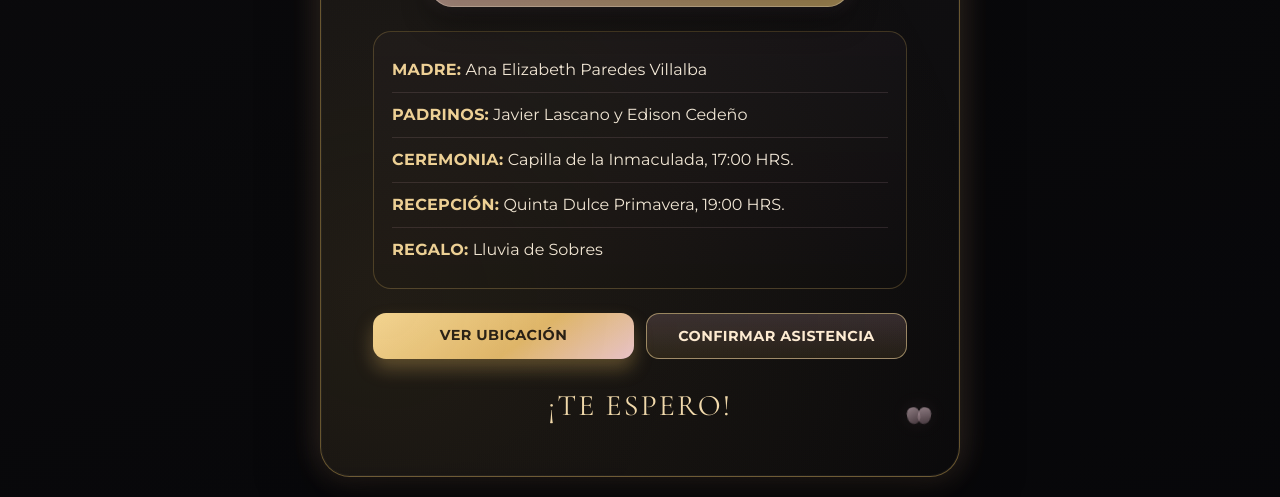
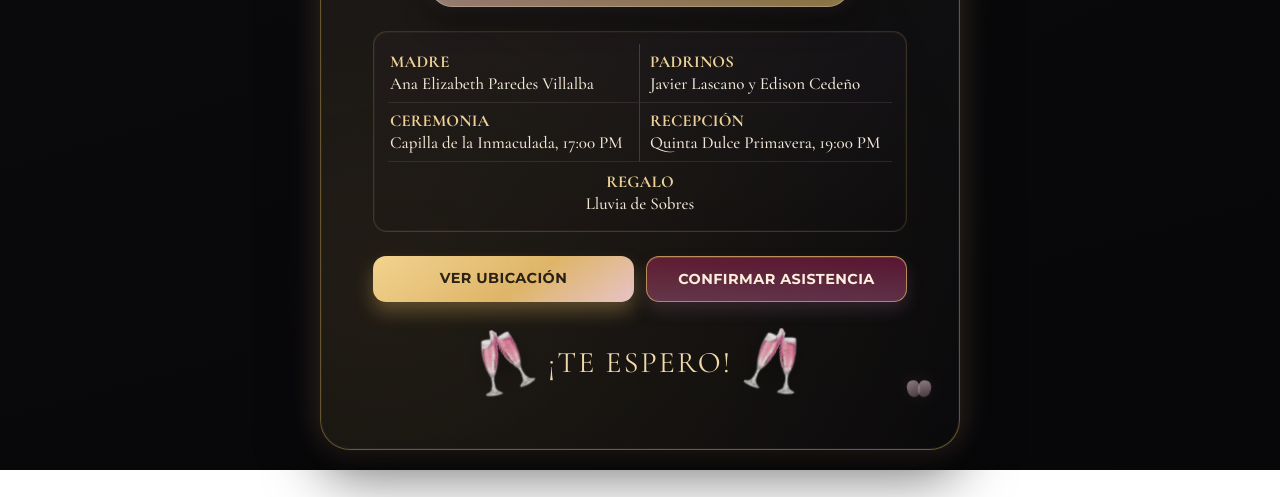
Before and after one commit to MattiasGarcesVargas/XVDom-nicaStephany, a plain HTML site: page index.html in a window 1280 px wide. Shown: the part 977-1474 px from the top of the page. After the commit the page ends 1447 px from the top, so only its background shows below. Drawn offline with nearby package versions, Linux system fonts and the light colour scheme.

Commit message:
[FEAT] - final changes

```diff
--- a/index.html
+++ b/index.html
@@ -74,11 +74,28 @@
       </figure>
 
       <section class="event-details" aria-label="Detalles del evento">
-        <p><strong>MADRE:</strong> Ana Elizabeth Paredes Villalba</p>
-        <p><strong>PADRINOS:</strong> Javier Lascano y Edison Cedeño</p>
-        <p><strong>CEREMONIA:</strong> Capilla de la Inmaculada, 17:00 HRS.</p>
-        <p><strong>RECEPCIÓN:</strong> Quinta Dulce Primavera, 19:00 HRS.</p>
-        <p><strong>REGALO:</strong> Lluvia de Sobres</p>
+        <div class="event-grid">
+          <article class="event-cell">
+            <span class="event-label">MADRE</span>
+            <span class="event-value">Ana Elizabeth Paredes Villalba</span>
+          </article>
+          <article class="event-cell">
+            <span class="event-label">PADRINOS</span>
+            <span class="event-value">Javier Lascano y Edison Cedeño</span>
+          </article>
+          <article class="event-cell">
+            <span class="event-label">CEREMONIA</span>
+            <span class="event-value">Capilla de la Inmaculada, 17:00 PM</span>
+          </article>
+          <article class="event-cell">
+            <span class="event-label">RECEPCIÓN</span>
+            <span class="event-value">Quinta Dulce Primavera, 19:00 PM</span>
+          </article>
+          <article class="event-cell event-cell-wide">
+            <span class="event-label">REGALO</span>
+            <span class="event-value">Lluvia de Sobres</span>
+          </article>
+        </div>
       </section>
 
       <nav class="actions" aria-label="Acciones de invitación">
@@ -87,13 +104,17 @@
           Ver ubicación
         </a>
         <a class="btn btn-outline"
-          href="https://wa.me/593XXXXXXXXX?text=Hola,%20confirmo%20mi%20asistencia%20a%20los%2015%20a%C3%B1os%20de%20Dom%C3%A9nica"
+          href="https://wa.me/593992640500?text=Hola,%20confirmo%20mi%20asistencia%20a%20los%2015%20a%C3%B1os%20de%20Dom%C3%A9nica"
           target="_blank" rel="noopener noreferrer">
           Confirmar asistencia
         </a>
       </nav>
 
-      <p class="footer">¡TE ESPERO!</p>
+      <div class="footer-row">
+        <img class="footer-champagne footer-champagne-left" src="img/Pink_Champagne-removebg-preview.png" alt="">
+        <p class="footer">¡TE ESPERO!</p>
+        <img class="footer-champagne footer-champagne-right" src="img/Pink_Champagne-removebg-preview.png" alt="">
+      </div>
     </section>
   </main>
 
--- a/invitacion.css
+++ b/invitacion.css
@@ -363,27 +363,67 @@ body {
 
 .event-details {
   margin-top: 8px;
-  padding: 16px 18px;
-  border-radius: var(--radius-lg);
-  border: 1px solid rgba(216, 176, 90, 0.25);
-  background: linear-gradient(180deg, rgba(26, 23, 27, 0.64), rgba(13, 12, 14, 0.7));
+  padding: 12px 14px;
+  border-radius: 14px;
+  border: 1px solid rgba(216, 176, 90, 0.2);
+  background: linear-gradient(180deg, rgba(24, 21, 26, 0.72), rgba(13, 12, 14, 0.76));
+  box-shadow: inset 0 0 0 1px rgba(255, 226, 173, 0.04);
+  max-width: 590px;
+  margin-left: auto;
+  margin-right: auto;
 }
 
-.event-details p {
-  margin: 0;
-  padding: 10px 0;
-  color: #f3eadc;
-  font-size: clamp(0.9rem, 0.84rem + 0.22vw, 1rem);
-  line-height: 1.5;
+.event-label {
+  font-family: "Cormorant Garamond", serif;
+  font-size: clamp(1rem, 0.96rem + 0.1vw, 1.08rem);
+  font-weight: 700;
+  letter-spacing: 0.01em;
+  color: var(--gold-soft);
+  text-transform: uppercase;
+  white-space: nowrap;
 }
 
-.event-details p + p {
-  border-top: 1px solid rgba(233, 184, 200, 0.13);
+.event-value {
+  font-family: "Cormorant Garamond", serif;
+  font-size: clamp(0.99rem, 0.95rem + 0.14vw, 1.08rem);
+  font-weight: 500;
+  color: #f4ebde;
+  line-height: 1.24;
+  white-space: nowrap;
 }
 
-.event-details strong {
-  color: var(--gold-soft);
-  letter-spacing: 0.02em;
+.event-grid {
+  display: grid;
+  grid-template-columns: repeat(2, minmax(0, 1fr));
+}
+
+.event-cell {
+  display: grid;
+  gap: 1px;
+  padding: 8px 10px 8px;
+  border-bottom: 1px solid rgba(233, 184, 200, 0.12);
+}
+
+.event-cell:nth-child(odd) {
+  border-right: 1px solid rgba(216, 176, 90, 0.25);
+  padding-left: 2px;
+}
+
+.event-cell:nth-child(even) {
+  padding-right: 2px;
+}
+
+.event-cell-wide {
+  grid-column: 1 / -1;
+  border-right: 0;
+  border-bottom: 0;
+  text-align: center;
+  padding: 10px 2px 4px;
+}
+
+.event-cell.event-cell-wide {
+  border-right: 0;
+  border-bottom: 0;
 }
 
 .actions {
@@ -412,9 +452,16 @@ body {
 }
 
 .btn-outline {
-  color: #ffeed7;
-  border: 1px solid rgba(239, 211, 154, 0.57);
-  background: linear-gradient(180deg, rgba(233, 184, 200, 0.18), rgba(216, 176, 90, 0.11));
+  color: #fff2e3;
+  border: 1px solid rgba(226, 183, 100, 0.7);
+  background: linear-gradient(180deg, rgba(212, 35, 106, 0.38), rgba(251, 120, 185, 0.34));
+  box-shadow: inset 0 1px 0 rgba(255, 230, 200, 0.14), 0 8px 16px rgba(149, 104, 133, 0.222);
+}
+
+.btn-outline:hover,
+.btn-outline:focus-visible {
+  border-color: rgba(239, 211, 154, 0.9);
+  background: linear-gradient(180deg, rgba(155, 117, 132, 0.44), rgba(118, 88, 102, 0.4));
 }
 
 .btn:hover,
@@ -435,6 +482,33 @@ body {
   font-family: "Cormorant Garamond", serif;
   font-size: clamp(1.55rem, 1.34rem + 0.66vw, 2rem);
   letter-spacing: 0.07em;
+}
+
+.footer-row {
+  margin-top: 26px;
+  display: flex;
+  align-items: center;
+  justify-content: center;
+  gap: clamp(10px, 2.4vw, 18px);
+}
+
+.footer-row .footer {
+  margin: 0;
+}
+
+.footer-champagne {
+  width: clamp(34px, 5.2vw, 52px);
+  height: auto;
+  opacity: 0.88;
+  filter: drop-shadow(0 6px 14px rgba(0, 0, 0, 0.38));
+}
+
+.footer-champagne-left {
+  transform: rotate(-16deg);
+}
+
+.footer-champagne-right {
+  transform: rotate(16deg);
 }
 
 .fade-up {
@@ -590,12 +664,44 @@ body {
   }
 
   .event-details {
-    padding: 13px;
+    padding: 11px;
+  }
+
+  .event-grid {
+    grid-template-columns: 1fr;
+  }
+
+  .event-cell {
+    border-right: 0 !important;
+    padding: 10px 0;
+  }
+
+  .event-cell-wide {
+    text-align: left;
+    padding: 10px 0 4px;
+  }
+
+  .event-label {
+    font-size: 1.04rem;
+    white-space: normal;
+  }
+
+  .event-value {
+    font-size: 1.1rem;
+    white-space: normal;
   }
 
   .flower-a,
   .flower-b {
     width: 190px;
+  }
+
+  .footer-row {
+    gap: 10px;
+  }
+
+  .footer-champagne {
+    width: 32px;
   }
 }
 
```
Also changed, not shown: img/Pink_Champagne-removebg-preview.png (added).
